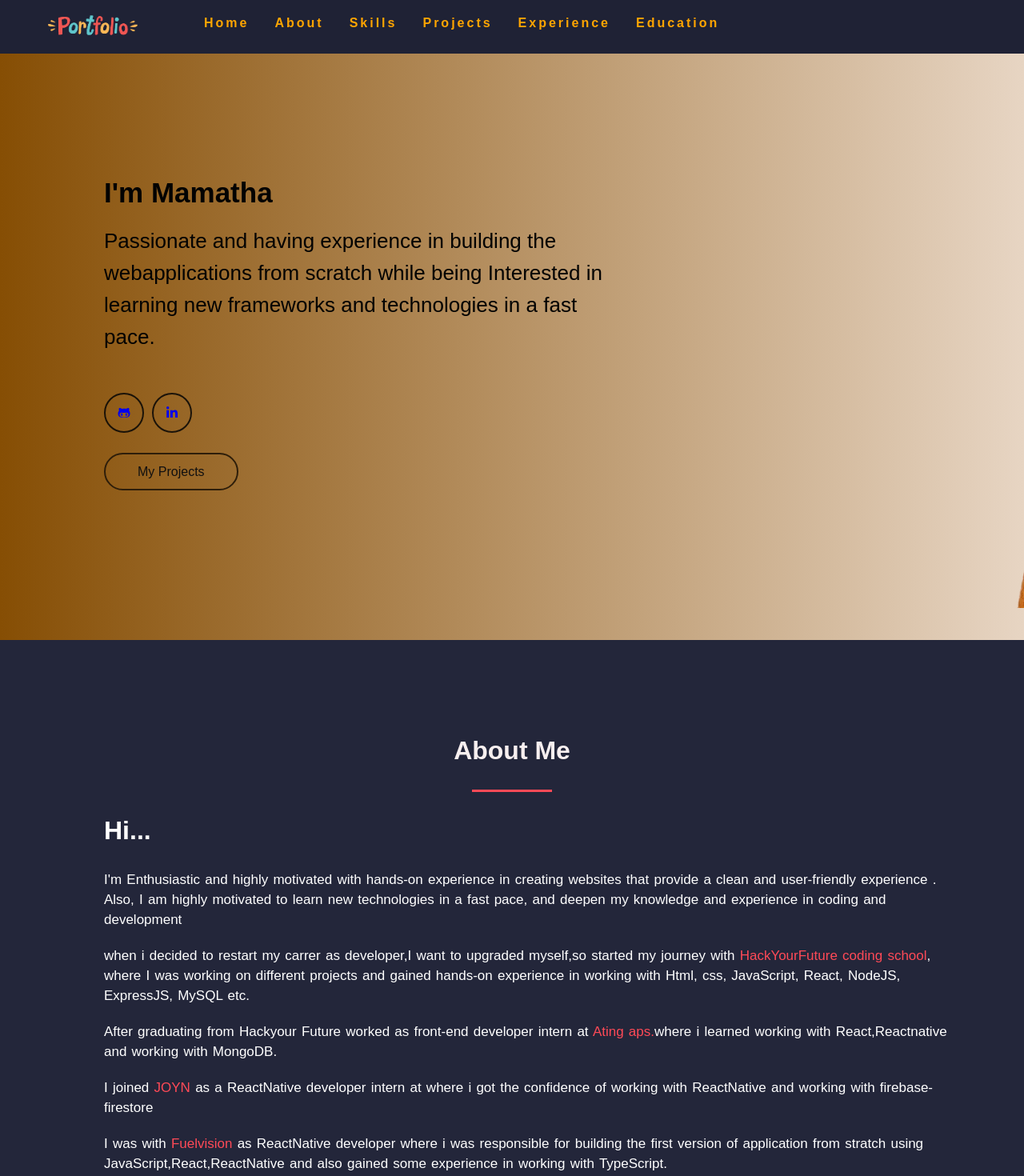
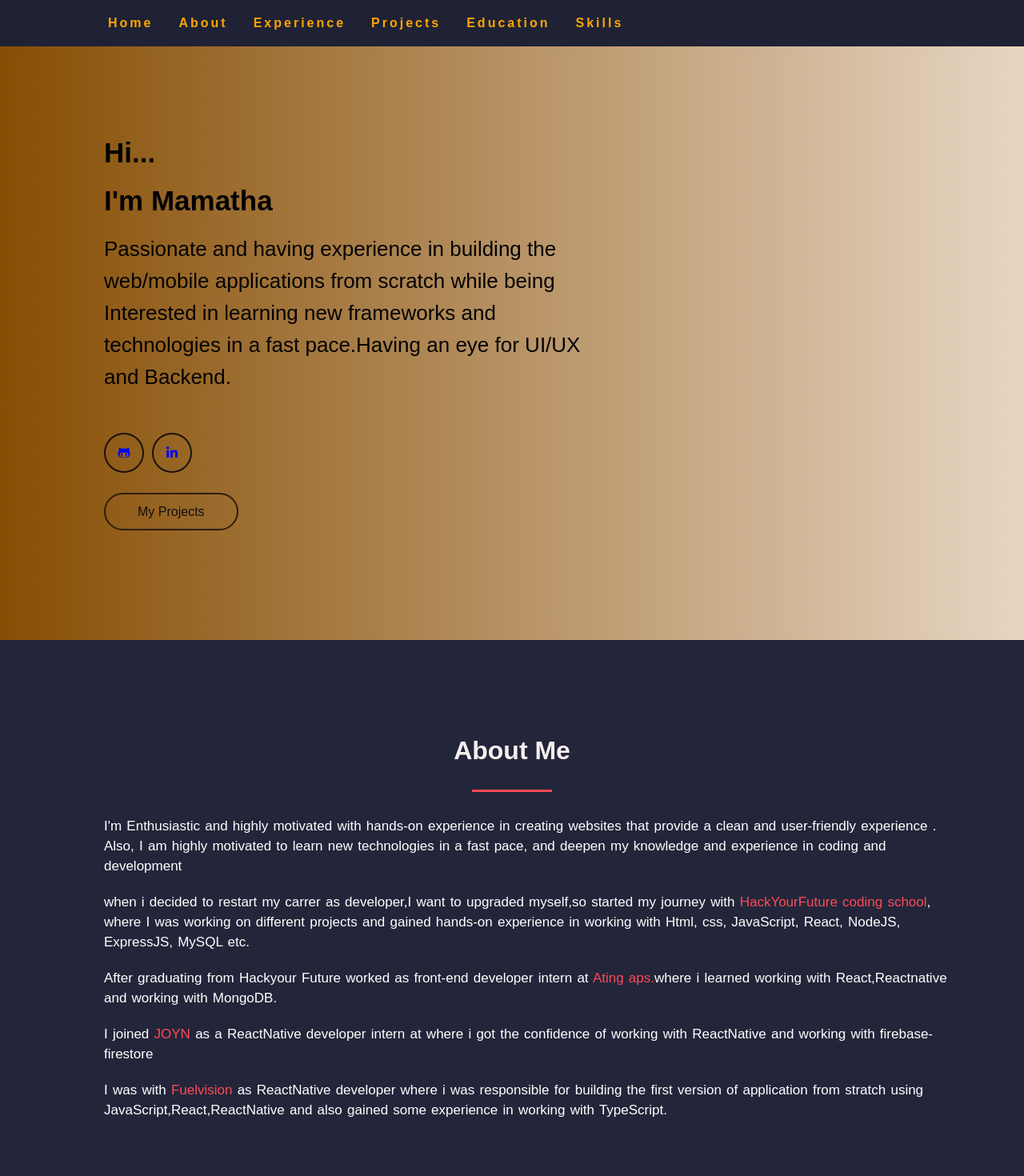
Before and after one commit to mamathamereddy/Portfolio, a React (Create React App) app: page / in a window 1280 px wide. Shown: the top 1470 px of the page at 80% size. Built offline with nearby package versions, Linux system fonts and the light colour scheme.

Commit message:
refactoring portfolio

```diff
--- a/src/App.css
+++ b/src/App.css
@@ -5,7 +5,7 @@
 }
 
 body {
-  font-family: "Poppins", sans-serif;
+ font-family: "Poppins", sans-serif;
 }
 
 /*Banner page*/
@@ -13,7 +13,7 @@ body {
 .header {
   width: 100%;
   height: 100vh;
-  /* background: url("/images/bg.jpg"); */
+   /*background: url("../src/images/bg.jpg"); */
   background-image: linear-gradient(to right, #864e04, #e7d5c3);
   background-repeat: no-repeat;
   background-size: cover;
@@ -32,6 +32,7 @@ body {
   font-size: 32px;
   margin-bottom: 20px;
   color: rgb(247, 239, 239);
+
 }
 
 .commonBorder {
@@ -60,6 +61,7 @@ body {
   height: 100vh;
   width: 100%;
   color: rgb(2, 2, 2);
+  /*color:white;*/
   margin-left: 120px;
 }
 .header__section h1 {
@@ -122,8 +124,8 @@ body {
 }
 
 .banner__img {
-  padding: 0 30px;
-  margin-top: 150px;
+  padding: 0 100px;
+  margin-top: 100px;
 }
 
 /*Banner page end*/
--- a/src/App.js
+++ b/src/App.js
@@ -7,7 +7,7 @@ import About from "./components/About";
 import Education from "./components/Education";
 import Projects from "./components/Projects";
 import Experience from "./components/Experience";
-import Footer from './components/Footer'
+import Footer from "./components/Footer";
 
 function App() {
   return (
@@ -15,11 +15,13 @@ function App() {
       <Nav />
       <Banner />
       <About />
+
+      <Experience />
+
+      <Projects />
+      <Education />
       <Skills />
-      <Projects />
-      <Experience />
-      <Education />
-      <Footer/>
+      <Footer />
     </div>
   );
 }
--- a/src/components/About.js
+++ b/src/components/About.js
@@ -29,7 +29,6 @@ const About = () => {
           <div className="col-12">
             <div className="about__info">
               <Slide left>
-                <h1>Hi...</h1>
                 <div className="about__info-p1">
                   I'm Enthusiastic and highly motivated with hands-on experience
                   in creating websites that provide a clean and user-friendly
@@ -96,7 +95,7 @@ const About = () => {
                   JavaScript,React,ReactNative and also gained some experience
                   in working with TypeScript.
                 </div>
-                <div className="info__contacts">
+                {/* <div className="info__contacts">
                   <div className="row">
                     {state.map((info) => (
                       <div className="col-6">
@@ -105,7 +104,7 @@ const About = () => {
                       </div>
                     ))}
                   </div>
-                </div>
+                    </div>*/}
               </Slide>
             </div>
           </div>
--- a/src/components/Banner.js
+++ b/src/components/Banner.js
@@ -4,8 +4,9 @@ import Slide from "react-reveal/Slide";
 import { FaGithubAlt, FaLinkedinIn } from "react-icons/fa";
 const Banner = () => {
   const [state] = React.useState({
+    heading: "Hi...",
     title: "I'm Mamatha",
-    text: "Passionate and having experience in building the webapplications from scratch while being Interested in learning new frameworks and technologies in a fast pace.",
+    text: "Passionate and having experience in building the web/mobile applications from scratch while being Interested in learning new frameworks and technologies in a fast pace.Having an eye  for UI/UX and Backend.",
     // "Passionate in developing user friendly and responsive frontend applications while being eager obtain a responsible and challenging Front-end Developer position . where I can contribute my skills.Interested in learning new frameworks and technologies in a fast pace.",
   });
   return (
@@ -16,6 +17,8 @@ const Banner = () => {
             <div className="header__content">
               <Slide left>
                 <div className="header__section">
+                  <h1>{state.heading}</h1>
+
                   <h1>{state.title}</h1>
                   <p>{state.text}</p>
                   <ul className="header__ul">
--- a/src/components/Nav.js
+++ b/src/components/Nav.js
@@ -12,9 +12,6 @@ const Navbar = () => {
     <nav className="navbar">
       <div className="nav-center">
         <div className="nav-header">
-          <a href to="#home">
-            <img src={logo} alt="profile pic" />
-          </a>
           <button type="button" className="nav-btn" onClick={handleToggle}>
             <FaAlignRight className="nav-icon" />
           </button>
@@ -32,23 +29,25 @@ const Navbar = () => {
             </a>
           </li>
           <li>
-            <a href="#skills" data-nav-section="skills">
-              Skills
+            <a href="#experience" data-nav-section="experience">
+              Experience
             </a>
           </li>
+
           <li>
             <a href="#projects" data-nav-section="projects">
               Projects
             </a>
           </li>
+
           <li>
-            <a href="#experience" data-nav-section="experience">
-              Experience
+            <a href="#education" data-nav-section="education">
+              Education
             </a>
           </li>
           <li>
-            <a href="#education" data-nav-section="education">
-              Education
+            <a href="#skills" data-nav-section="skills">
+              Skills
             </a>
           </li>
         </ul>
```
